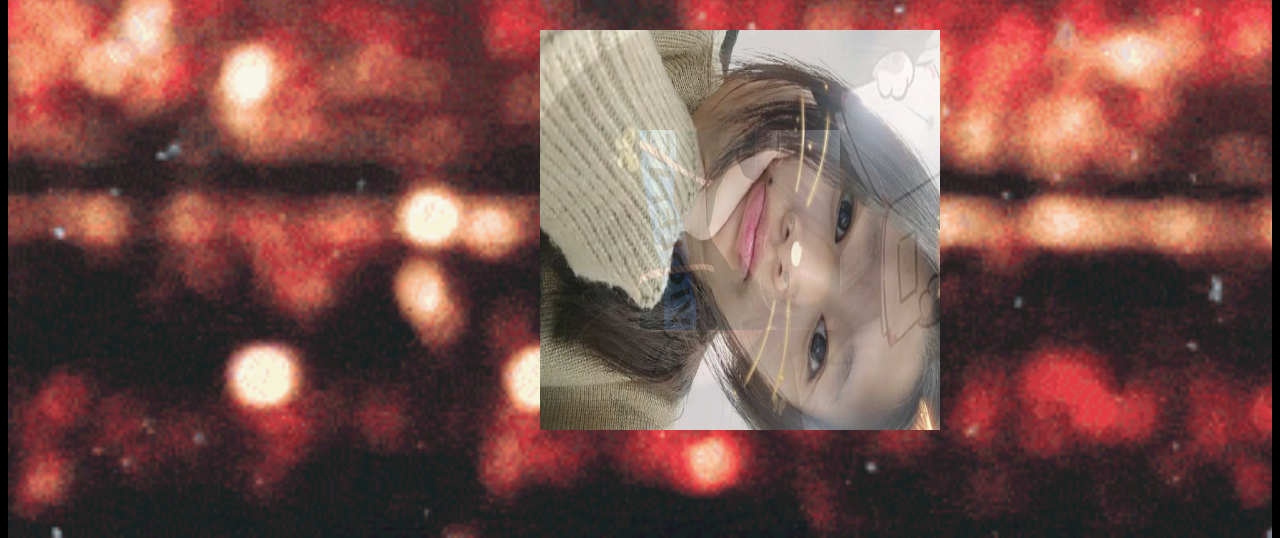
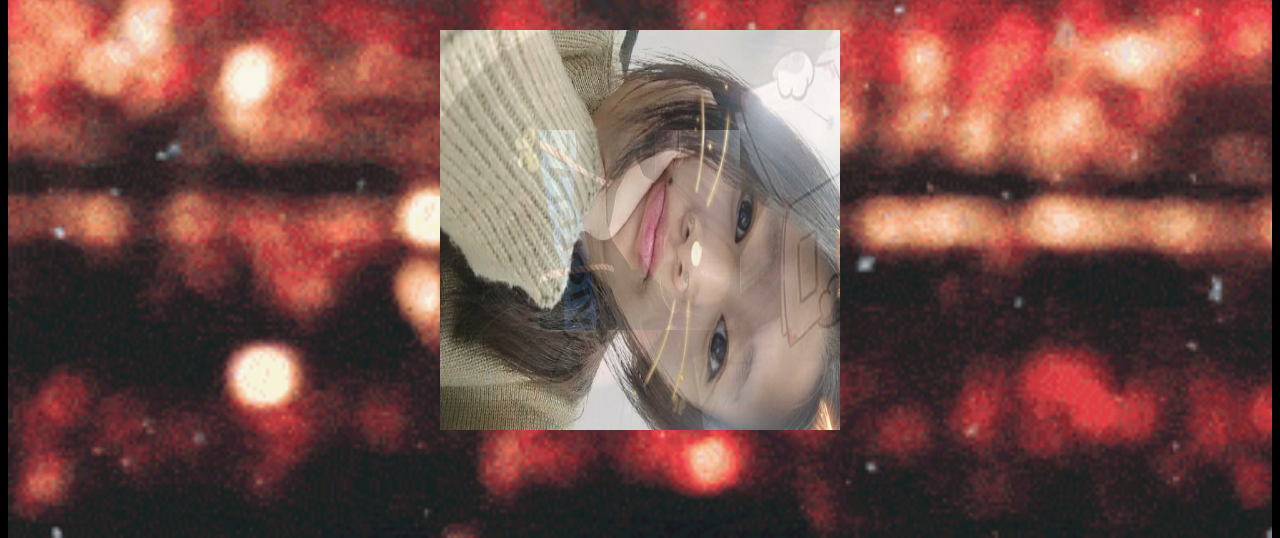
Before and after one commit to zxyxah/last, a plain HTML site: page zaizai.html in a window 1280 px wide. Shown: the part 270-808 px from the top of the page. Drawn offline with Linux system fonts and the light colour scheme.

Commit message:
Update zaizai.html

```diff
--- a/zaizai.html
+++ b/zaizai.html
@@ -23,7 +23,7 @@ body{
 	position:relative;
 	position:absolute;
 	top:0;
-	right:0;
+	right:200px;
 	bottom:0;
 	left:0;
 	width:200px;
```
